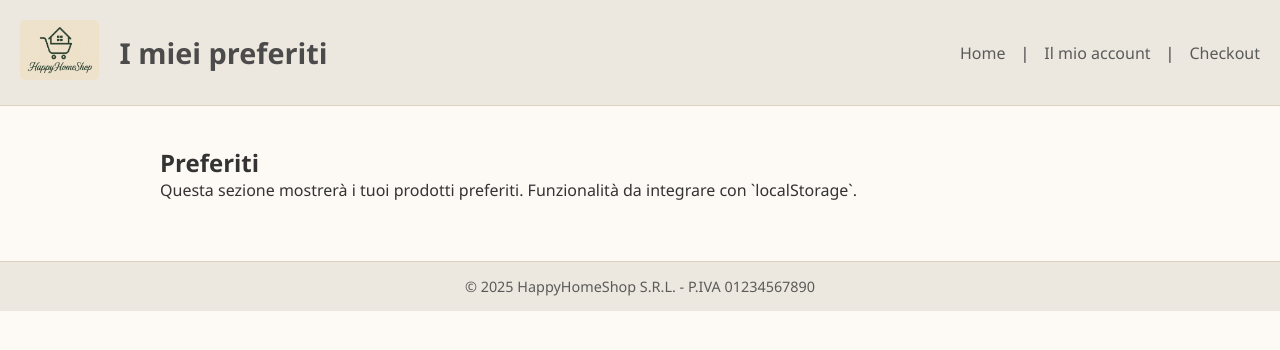
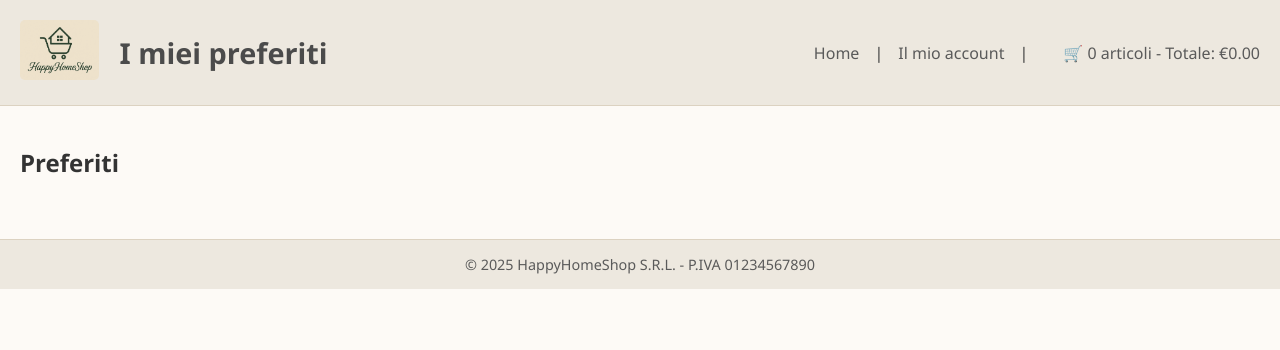
Before and after one commit to alinamagda/product-catalog, a plain HTML site: page preferiti.html in a window 1280 px wide. Drawn offline with Linux system fonts and the light colour scheme.

Commit message:
varie modifiche

```diff
--- a/checkout.html
+++ b/checkout.html
@@ -1,4 +1,4 @@
-clear<!DOCTYPE html>
+<!DOCTYPE html>
 <html lang="it">
   <head>
     <meta charset="UTF-8" />
@@ -15,20 +15,28 @@ clear<!DOCTYPE html>
       <nav>
         <a href="index.html">Home</a> |
         <a href="account.html">Il mio account</a> |
-        <a href="preferiti.html">Preferiti</a>
+        <a href="preferiti.html">Preferiti</a> |
+        🛒 <span class="cart-count">0</span> articoli - Totale:
+        €<span class="cart-total">0.00</span>
       </nav>
     </header>
 
-    <main style="padding: 20px">
+    <main style="padding: 20px;">
       <h2>Riepilogo ordine</h2>
+      <section id="cart-items"></section>
+      <p id="empty-cart-message">Il carrello è vuoto.</p>
       <p>
-        Qui apparirà il contenuto del carrello e il totale. (da completare via
-        JavaScript)
+        Totale: <span class="cart-total">0.00</span> € (<span class="cart-count">0</span> articoli)
       </p>
+      <button id="clear-cart-button">
+        <span style="font-size: 1.2em">&#128465;</span> Svuota carrello
+      </button>
     </main>
 
     <footer>
       <p>© 2025 HappyHomeShop S.R.L. - P.IVA 01234567890</p>
     </footer>
+
+    <script src="script.js"></script>
   </body>
 </html>
--- a/preferiti.html
+++ b/preferiti.html
@@ -15,20 +15,27 @@
       <nav>
         <a href="index.html">Home</a> |
         <a href="account.html">Il mio account</a> |
-        <a href="checkout.html">Checkout</a>
+           <a
+          href="checkout.html"
+          class="cart-summary"
+          aria-label="Carrello"
+          role="button"
+          tabindex="0"
+        >
+          🛒 <span class="cart-count">0</span> articoli - Totale:
+          €<span class="cart-total">0.00</span>
+        </a>
       </nav>
     </header>
 
     <main style="padding: 20px">
       <h2>Preferiti</h2>
-      <p>
-        Questa sezione mostrerà i tuoi prodotti preferiti. Funzionalità da
-        integrare con `localStorage`.
-      </p>
+      <section id="favorites-grid"></section>
     </main>
 
     <footer>
       <p>© 2025 HappyHomeShop S.R.L. - P.IVA 01234567890</p>
     </footer>
+    <script src="script.js"></script>
   </body>
 </html>
--- a/script.js
+++ b/script.js
@@ -40,7 +40,6 @@ const savedCart = localStorage.getItem("cart");
 const cart = savedCart ? JSON.parse(savedCart) : {};
 const savedFavorites = JSON.parse(localStorage.getItem("favorites"));
 const favorites = new Set(savedFavorites || []);
-
 
 const productGrid = document.getElementById("product-grid");
 const cartItems = document.getElementById("cart-items");
--- a/styles.css
+++ b/styles.css
@@ -165,7 +165,7 @@ main {
   border: none;
   border-radius: 5px;
   cursor: pointer;
-  transition: background 0.2s;
+  transition: background-color 0.2s ease;
 }
 
 .product button:hover {
@@ -182,7 +182,7 @@ main {
 }
 
 .favorite-btn:hover {
-  color: #a79d87;
+  color: #d19410;
 }
 
 /* Carrello sezione */
@@ -343,7 +343,7 @@ footer {
 }
 
 /* Media query Desktop */
-@media screen and (max-width: 1320px) {
+@media (max-width: 1050px) {
   main {
     max-width: 1000px;
   }
```
Also changed, not shown: index.html (+1 -1 lines).
